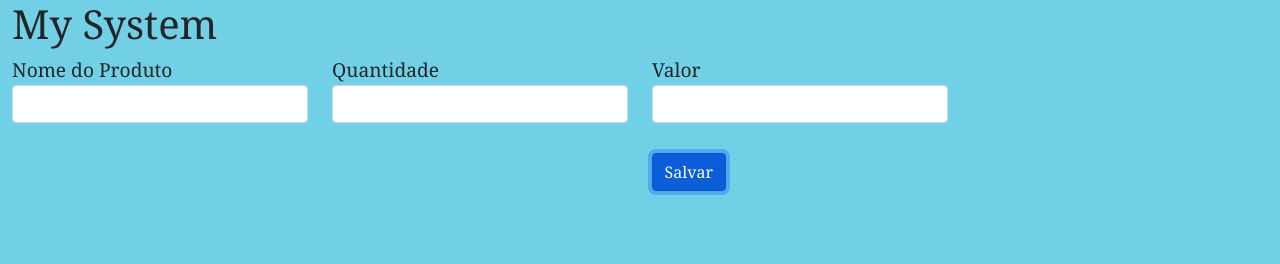
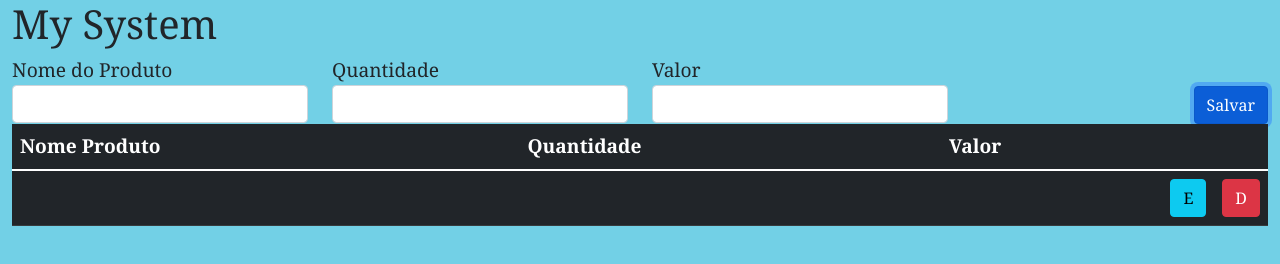
Before and after one commit to alefwowzzy/ProjecStudedJavaScriptII, a plain HTML site: page index.html in a window 1280 px wide. Both pictures are taken after a click on the button "Salvar". Drawn offline with nearby package versions, Linux system fonts and the light colour scheme.

Commit message:
Edição no js 07012022

```diff
--- a/index.html
+++ b/index.html
@@ -32,16 +32,34 @@
                     <label>Valor</label>
                     <input type="number" step="0.01" class="form-control" id="vlrProduto" />
                 </div>
+            </div>
             <div class="col-md-3">
                 <div class="align-right">
                     <button type="button" class="btn btn-primary" id="btnSalvar">
                         Salvar
                     </button>
-
+                </div>
+            </div>
+        </div>
+        <div class="row defaultMarginTop">
+            <div class="col-md-12">
+                <table class="table table-dark" id="tblProdutos">
+                    <thead>
+                        <tr>
+                            <th>Nome Produto</th>
+                            <th>Quantidade</th>
+                            <th>Valor</th>
+                            <th style="width: 50px"></th>
+                            <th style="width: 50px"></th>
+                        </tr>
+                    </thead>
+                    <tbody></tbody>
+                </table>
             </div>
         </div>
 
     </div>
+
 
 
     <script type="text/javascript" src="jquery-3.6.0.min.js"></script>
--- a/index.js
+++ b/index.js
@@ -2,12 +2,50 @@
 //     alert("Mensagem apresentada no carregamento do sistema");
 // }
 
+function populaTabela() {
+  if (localStorage.getItem("produtos")) {
+      let produtos = JSON.parse(localStorage.getItem("produtos"))
+
+      $("#tblProdutos tbody").html("")
+      produtos.forEach((produto) => {
+          $("#tblProdutos tbody").append(`<tr>
+              <td>${produto.nome}</td>
+              <td>${produto.quantidade}</td>
+              <td>${produto.valor}</td>
+              <td style="width: 50px"><button type="button" class="btn btn-info">E</button></td>
+              <td style="width: 50px"><button type="button" class="btn btn-danger">D</button></td>
+          </tr>`)
+      })
+  }
+}
+
 $(() => {
-    //Código executado no carregamento da página
-    //alert("Mensagem apresentada no carregamento do sistema");
 
-    $("#btnSalvar").click(() => {
-      console.log("FUNÇÃO CLICK FUNCIONOU")
+$("#btnSalvar").click(() => {
+  console.log("FUNÇÃO CLICK FUNCIONOU")
+  // let produto = { nome: "", quantidade: 0, valor: 0 }
+  let produto = {}
+  produto.nome = $("#nmProduto").val()
+  produto.quantidade = $("#quantidade").val()
+  produto.valor = $("#vlrProduto").val()
+
+  let listaProdutos = []
+  if (localStorage.getItem("produtos")) {
+      listaProdutos = JSON.parse(localStorage.getItem("produtos"))
+  }
+
+  listaProdutos.push(produto)
+
+  localStorage.setItem("produtos", JSON.stringify(listaProdutos))
+
+  alert("Produto salvo com sucesso")
+
+  $("#nmProduto").val("")
+  $("#quantidade").val("")
+  $("#vlrProduto").val("")
+
+  populaTabela()
+
     })
 
 
--- a/style.css
+++ b/style.css
@@ -13,3 +13,7 @@ body{
 .align-right button{
     margin-top: 30px;
 }
+
+.deafultMarginTop {
+    margin-top: 20px;
+}
```
Lines whose indentation alone changed are shown as unchanged.
